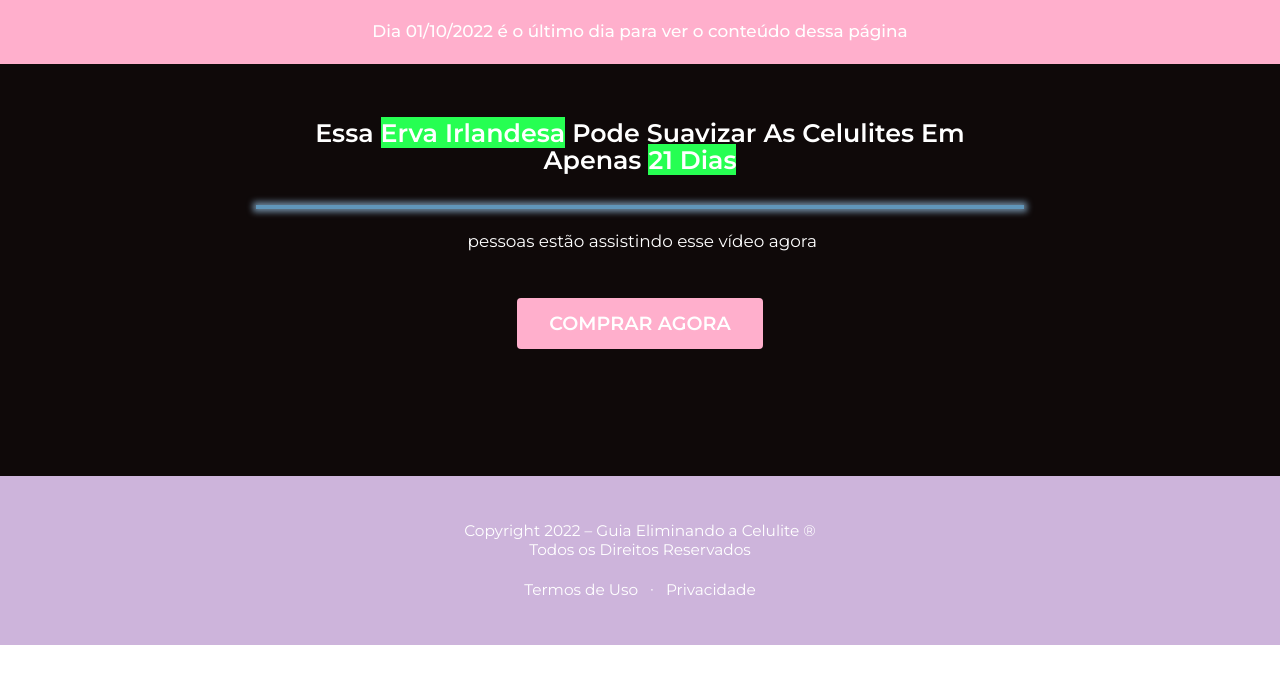
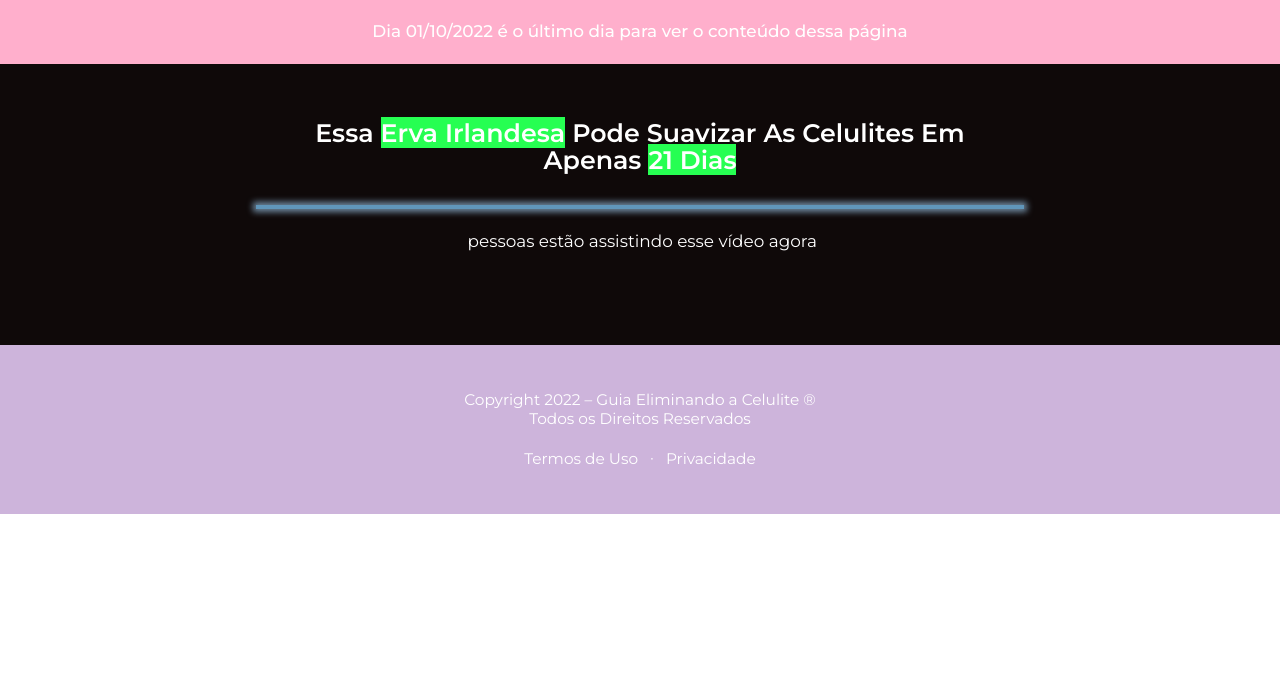
Before and after one commit to eriks306014/Metodo-Prolong, a plain HTML site: page index.html in a window 1280 px wide. Drawn offline with Linux system fonts and the light colour scheme; a script that the page names is missing.

Commit message:
Update index.html

```diff
--- a/index.html
+++ b/index.html
@@ -205,8 +205,6 @@ font-size: 4.50vw;
 }
 }
 </style>
-<a href="https://pay.kiwify.com.br/uO1ZnfF" target="_blank" class="btn button-IWiNKI0399434-element ">
-COMPRAR AGORA
 
 </a>
 </div>
```
